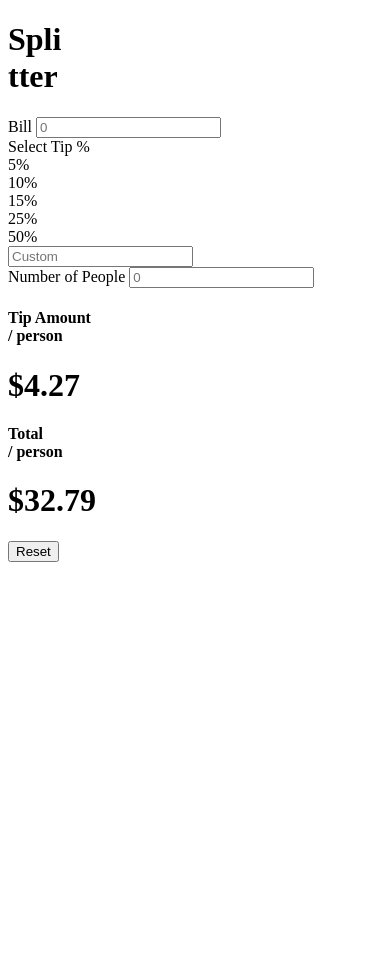
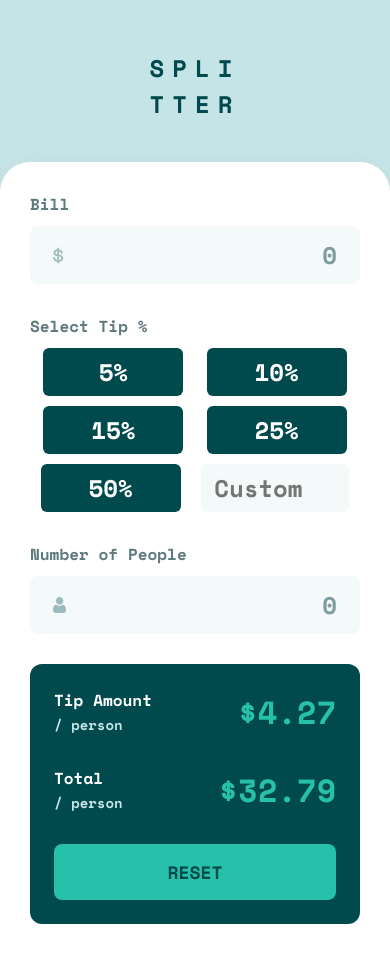
Before and after one commit to outHereSam/tip-calculator-app, a plain HTML site: page index.html in a window 390 px wide. Before the commit the page ends 844 px from the top, so only its background shows below. Drawn offline with nearby package versions, Linux system fonts and the light colour scheme.

Commit message:
Implements mobile design

```diff
--- a/index.html
+++ b/index.html
@@ -6,23 +6,26 @@
 
   <link rel="icon" type="image/png" sizes="32x32" href="./images/favicon-32x32.png">
 
-  <title>Frontend Mentor | Tip calculator app</title>
+  <title>Tip calculator app</title>
 
-  <!-- Feel free to remove these styles or customise in your own stylesheet 👍 -->
-  <style>
-    .attribution { font-size: 11px; text-align: center; }
-    .attribution a { color: hsl(228, 45%, 44%); }
-  </style>
+  <!-- Space Mono Font Embeded -->
+  <link rel="preconnect" href="https://fonts.googleapis.com">
+  <link rel="preconnect" href="https://fonts.gstatic.com" crossorigin>
+  <link href="https://fonts.googleapis.com/css2?family=Space+Mono:wght@700&display=swap" rel="stylesheet">
+
+  <!-- CSS -->
+  <link rel="stylesheet" href="style.css">
+
 </head>
 <body>
 
-  <h1>Spli<br>tter</h1>
+  <h1 class="app-name">Spli<br>tter</h1>
 
   <div id="mainCard">
     <div class="section">
       <div class="bill-section">
         <label for="bill">Bill</label>
-        <input type="number" id="billAmount" placeholder="0">
+        <input type="number" class="main-fields" id="billAmount" placeholder="0" dir="rtl">
       </div>
 
       <div class="tip-percentage-section">
@@ -39,7 +42,7 @@
 
       <div class="people">
         <label for="numPeople">Number of People</label>
-        <input type="number" id="numPeople" placeholder="0">
+        <input type="number" class="main-fields" id="numPeople" placeholder="0" dir="rtl">
       </div>
     </div>
 
@@ -51,7 +54,7 @@
         </div>
 
         <div class="tip-value">
-          <h1 id="tipAmount">$4.27</h1>
+          <h1 id="tipAmount" class="big-values">$4.27</h1>
         </div>
       </div>
 
@@ -62,12 +65,12 @@
         </div>
 
         <div class="tip-value">
-          <h1 id="tipAmount">$32.79</h1>
+          <h1 id="totalPerPerson" class="big-values">$32.79</h1>
         </div>
       </div>
+      <button id="reset">Reset</button>
     </div>
 
-    <button id="reset">Reset</button>
 
   </div>
 
--- /dev/null
+++ b/style.css
@@ -0,0 +1,164 @@
+* {
+    margin: 0;
+    padding: 0;
+    box-sizing: border-box;
+}
+
+body, label, input, button {
+    font-family: 'Space Mono', monospace;
+}
+
+body {
+    background-color: hsl(185, 41%, 84%);
+}
+
+input {
+    border: solid 3px transparent;
+    transition: border 0.2s ease-in;
+    background-color: hsl(189, 41%, 97%);
+}
+
+label {
+    display: block;
+    color: hsl(186, 14%, 43%);
+    margin: 0 0 10px 0;
+}
+
+input:focus, input.main-fields:focus {
+    outline: none;
+    border-color: hsl(172, 67%, 45%);
+}
+
+input.main-fields {
+    width: 100%;
+    padding: 8px 20px;
+    font-size: 24px;
+    border-radius: 8px;
+    color: hsl(183, 100%, 15%);
+    margin: 0 0 30px 0;
+}
+
+input.main-fields::placeholder {
+    color:  hsl(184, 14%, 56%);
+}
+
+.app-name {
+    text-align: center;
+    text-transform: uppercase;
+    color: hsl(183, 100%, 15%);
+    font-size: 24px;
+    letter-spacing: 8px;
+    margin: 50px 0 40px 0;
+}
+
+#mainCard {
+    background-color: hsl(0, 0%, 100%);
+    padding: 30px;
+    border-top-left-radius: 30px;
+    border-top-right-radius: 30px;
+    display: flex;
+    flex-direction: column;
+    box-shadow: 0 8px 18px rgba(183, 100, 29, 12%);
+}
+
+.section .bill-section input {
+    background-image: url('./images/icon-dollar.svg');
+    background-repeat: no-repeat;
+    background-position: 20px 50%;
+}
+
+.people input {
+    background-image: url('./images/icon-person.svg');
+    background-repeat: no-repeat;
+    background-position: 20px 50%;
+}
+
+.percentages {
+    display: flex;
+    flex-wrap: wrap;
+    justify-content: space-evenly;
+    gap: 10px;
+}
+
+.tip-percentage {
+    font-size: 24px;
+    background-color: hsl(183, 100%, 15%);
+    color: hsl(0, 0%, 100%);
+    width: 140px;
+    height: 48px;
+    display: flex;
+    justify-content: center;
+    align-items: center;
+    border-radius: 6px;
+    transition: background-color 0.2s ease-in, color 0.2s ease-out;
+    cursor: pointer;
+}
+
+.tip-percentage:hover {
+    background-color: hsl(173, 61%, 77%);
+    color: hsl(183, 100%, 15%);
+}
+
+.percentages input {
+    width: 148px;
+    height: 48px;
+    border-radius: 6px;
+    font-size: 24px;
+    text-indent: 10px;
+}
+
+.selected-percentage {
+    background-color: hsl(172, 67%, 45%);
+    color: hsl(183, 100%, 15%);
+}
+
+.tip-percentage-section {
+    margin: 0 0 30px 0;
+}
+
+.section:last-of-type {
+    background-color: hsl(183, 100%, 15%);
+    padding: 24px;
+    border-radius: 12px;
+}
+
+.section:last-of-type {
+    display: flex;
+    flex-direction: column;
+}
+
+.tip-amount {
+    display: flex;
+    justify-content: space-between;
+    margin: 0 0 30px 0;
+}
+
+.tip-info {
+    font-size: 16px;
+    color: hsl(0, 0%, 100%);
+}
+
+.tip-info span {
+    font-size: 14px;
+    color: hsl(185, 41%, 84%);
+}
+
+.big-values {
+    font-size: 32px;
+    color: hsl(172, 67%, 45%);
+}
+
+button {
+    border: none;
+    padding: 15px 0;
+    font-size: 18px;
+    text-transform: uppercase;
+    background-color: hsl(172, 67%, 45%);
+    color: hsl(183, 100%, 15%);
+    border-radius: 8px;
+    transition: background-color 0.2s ease-in;
+}
+
+button:hover {
+    background-color: hsl(173, 61%, 77%);
+}
```
